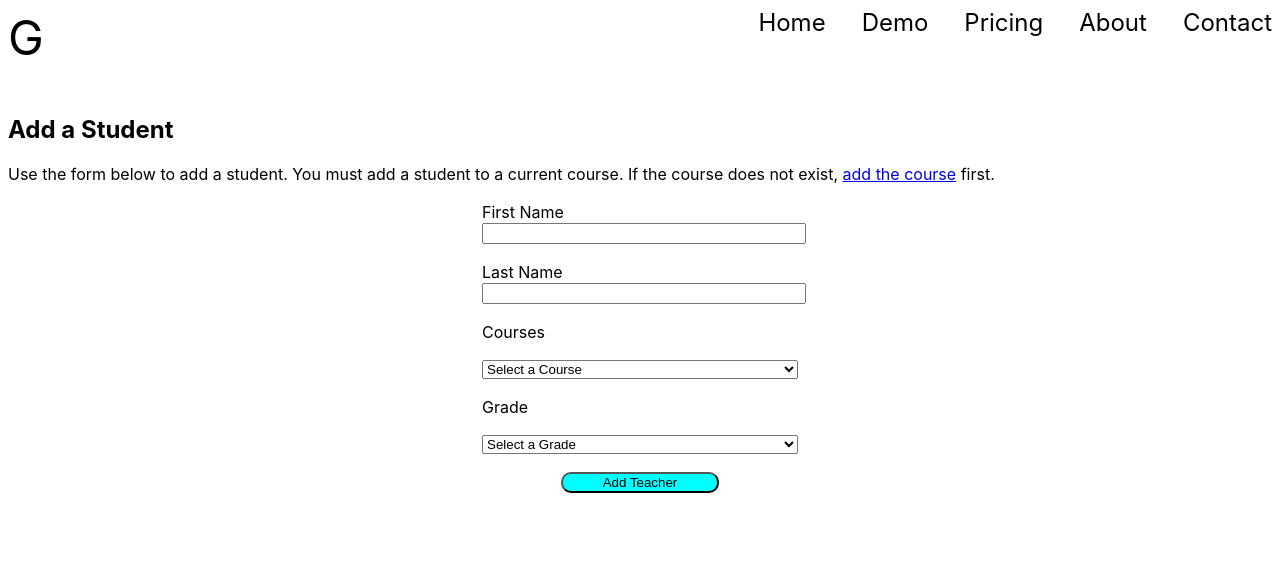
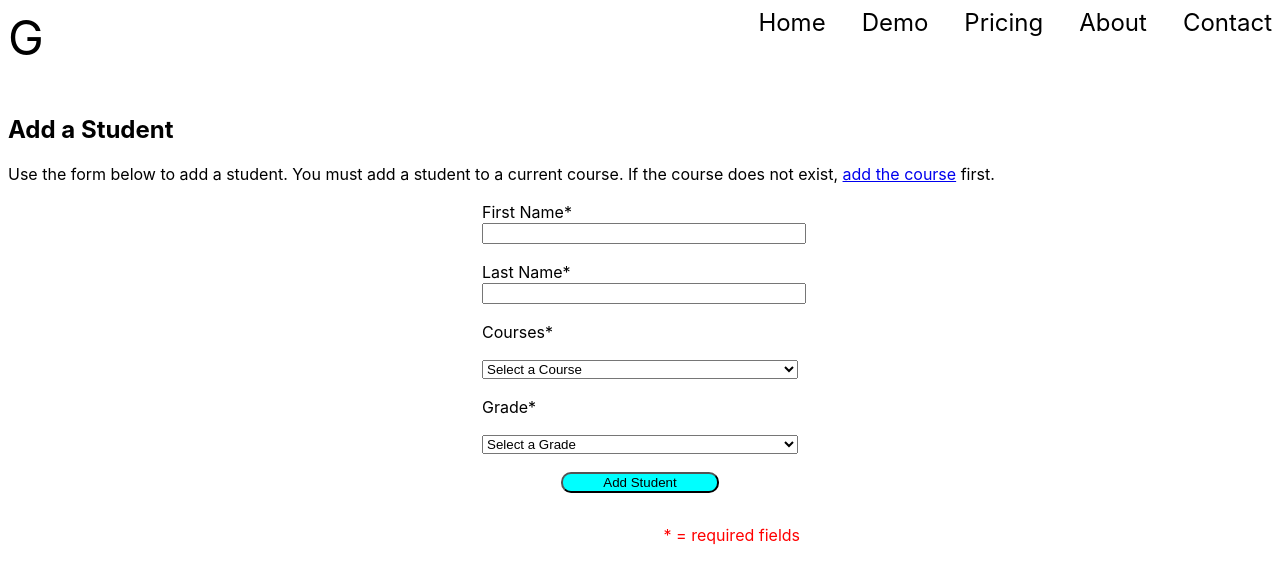
Before and after one commit to yusufalp/gleamsis-client, a React (Create React App) app: page /AddStudent in a window 1280 px wide. Shown: the top 584 px of the page. Built offline with nearby package versions, Linux system fonts and the light colour scheme.

Commit message:
Forms update

```diff
--- a/src/Forms/AddCourse.js
+++ b/src/Forms/AddCourse.js
@@ -28,6 +28,13 @@ class AddCourse extends React.Component {
   handleCourseSubmit(e) {
     e.preventDefault()
 
+    if(!this.state.name || !this.state.category || !this.state.teacherId){
+      this.setState({
+        error : "Name, category and teacher are required"
+        })
+        return
+    }
+
     let newCourse = {
       id: this.context.courses.length + 1,
       name: this.state.name,
@@ -35,8 +42,10 @@ class AddCourse extends React.Component {
       teacher_id: Number(this.state.teacherId)
     }
 
-    console.log(newCourse)
     // add newCourse to the context
+    this.context.addCourse(newCourse)
+
+    this.props.history.push('/success')
   }
   render() {
     return (
@@ -47,7 +56,7 @@ class AddCourse extends React.Component {
           If the teacher does not exist, <Link to={'/AddTeacher'}>add the teacher</Link> first.
       </p>
         <form onSubmit={e => this.handleCourseSubmit(e)}>
-          <label htmlFor='name'>Course Name</label>
+          <label htmlFor='name'>Course Name*</label>
           <input
             type='text'
             name='name'
@@ -55,7 +64,7 @@ class AddCourse extends React.Component {
             onChange={e => this.handleCourseName(e.target.value)}
             required
           />
-          <label htmlFor='category'>Category</label>
+          <label htmlFor='category'>Category*</label>
           <input
             type='text'
             name='category'
@@ -63,7 +72,7 @@ class AddCourse extends React.Component {
             onChange={e => this.handleCourseCategory(e.target.value)}
             required
           />
-          <label htmlFor='teacher'>Teacher</label>
+          <label htmlFor='teacher'>Teacher*</label>
           <select
             name='teacher'
             id='teacher'
@@ -71,11 +80,12 @@ class AddCourse extends React.Component {
             onChange={e => this.handleTeacherId(e.target.value)}>
             <option value="">Select a Teacher</option>
             {this.context.teachers.map((teacher, i) =>
-              <option key={i} value={teacher.id}>{teacher.firstName}</option>
+              <option key={i} value={teacher.id}>{teacher.firstName} {teacher.lastName}</option>
             )}
           </select>
-          <button type="submit">Add Teacher</button>
+          <button type="submit">Add Course</button>
           <p>{this.state.error}</p>
+          <p className="required">* = required fields</p>
         </form>
       </div>
     )
--- a/src/Forms/AddStudent.js
+++ b/src/Forms/AddStudent.js
@@ -43,7 +43,9 @@ class AddStudent extends React.Component {
     }
 
     // add newStudent to the context
-    console.log(newStudent)
+    this.context.addStudent(newStudent)
+
+    this.props.history.push('/success')
   }
   render() {
     return (
@@ -54,7 +56,7 @@ class AddStudent extends React.Component {
           does not exist, <Link to={'/AddCourse'}>add the course</Link> first.
         </p>
         <form onSubmit={e => this.handleStudentSubmit(e)}>
-          <label htmlFor='firstName'>First Name</label>
+          <label htmlFor='firstName'>First Name*</label>
           <input
             type='text'
             name='firstName'
@@ -62,7 +64,7 @@ class AddStudent extends React.Component {
             onChange={e => this.handleStudentFName(e.target.value)}
             required
           />
-          <label htmlFor='lastName'>Last Name</label>
+          <label htmlFor='lastName'>Last Name*</label>
           <input
             type='text'
             name='lastName'
@@ -70,7 +72,7 @@ class AddStudent extends React.Component {
             onChange={e => this.handleStudentLName(e.target.value)}
             required
           />
-          <label htmlFor='course'>Courses</label>
+          <label htmlFor='course'>Courses*</label>
           <select
             name='course'
             id='grade'
@@ -81,7 +83,7 @@ class AddStudent extends React.Component {
               <option key={i} value={course.id}>{course.name}</option>
             )}
           </select>
-          <label htmlFor='grade'>Grade</label>
+          <label htmlFor='grade'>Grade*</label>
           <select
             type='text'
             name='grade'
@@ -93,8 +95,9 @@ class AddStudent extends React.Component {
               <option key={i}>{grade}</option>
             )}
           </select>
-          <button type="submit">Add Teacher</button>
+          <button type="submit">Add Student</button>
           <p>{this.state.error}</p>
+          <p className="required">* = required fields</p>
         </form>
       </div>
     )
--- a/src/Forms/AddTeacher.js
+++ b/src/Forms/AddTeacher.js
@@ -36,7 +36,6 @@ class AddTeacher extends React.Component {
       lastName: newTeacherLName
     }
 
-    console.log(newTeacher)
     //Add newTeacher to the context
     this.context.addTeacher(newTeacher)
 
@@ -47,7 +46,7 @@ class AddTeacher extends React.Component {
       <div>
         <h2>Add a Teacher</h2>
         <form onSubmit={e => this.handleTeacherSubmit(e)}>
-          <label htmlFor='firstName'>First Name</label>
+          <label htmlFor='firstName'>First Name*</label>
           <input
             type='text'
             name='firstName'
@@ -55,7 +54,7 @@ class AddTeacher extends React.Component {
             onChange={e => this.handleTeacherFName(e.target.value)}
             required
           />
-          <label htmlFor='lastName'>Last Name</label>
+          <label htmlFor='lastName'>Last Name*</label>
           <input
             type='text'
             name='lastName'
@@ -65,6 +64,7 @@ class AddTeacher extends React.Component {
           />
           <button type="submit">Add Teacher</button>
           <p>{this.state.error}</p>
+          <p className="required">* = required fields</p>
         </form>
       </div>
     )
```
